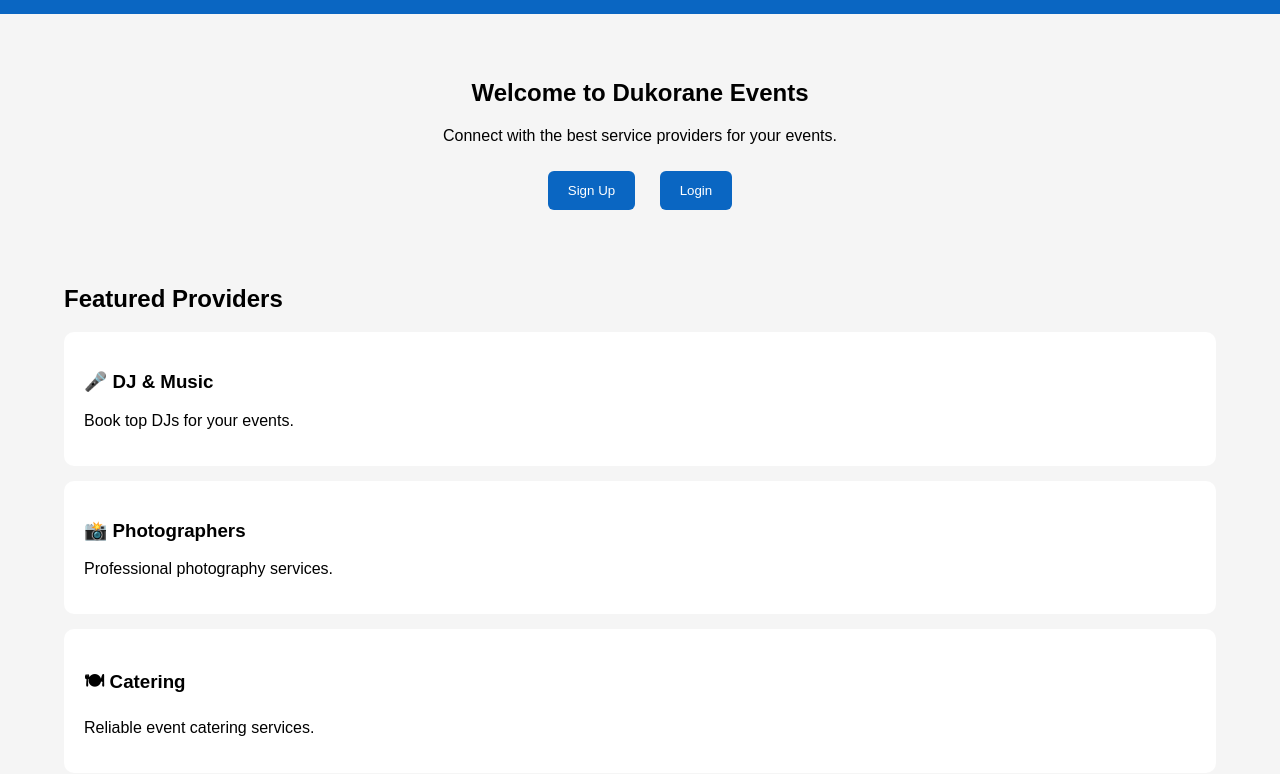
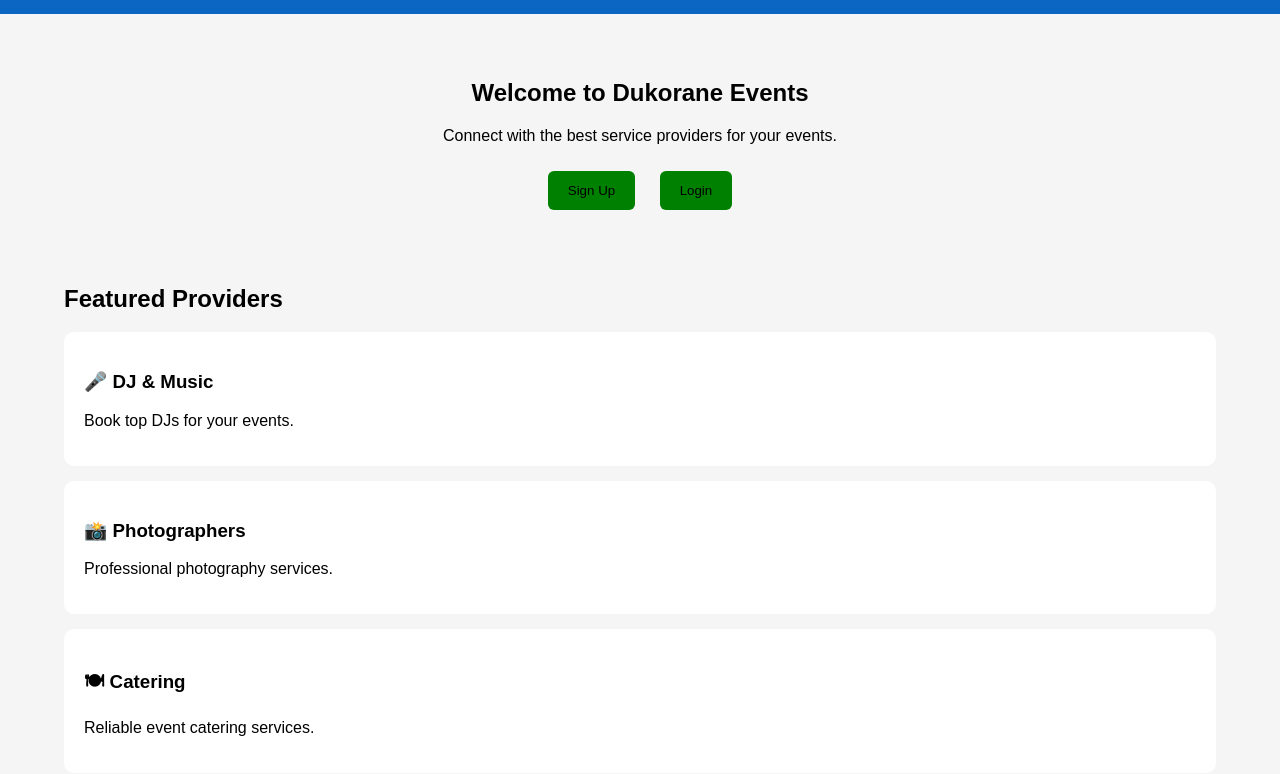
Before and after one commit to Gisele76/Collaborator, a plain HTML site: page index.html in a window 1280 px wide. Shown: the part 84-858 px from the top of the page. Drawn offline with Linux system fonts and the light colour scheme.

Commit message:
adjusting login and signup buttons

```diff
--- a/css/index.css
+++ b/css/index.css
@@ -23,8 +23,8 @@ header {
 
 button {
   padding: 12px 20px;
-  background: #0A66C2;
-  color: white;
+  background: green;
+  color: black;
   border: none;
   margin: 10px;
   border-radius: 6px;
--- a/css/verify.css
+++ b/css/verify.css
@@ -25,7 +25,7 @@ header {
 
 button {
   padding: 12px 20px;
-  background: #0A66C2;
+  background: green;
   border: none;
   color: white;
   cursor: pointer;
```
